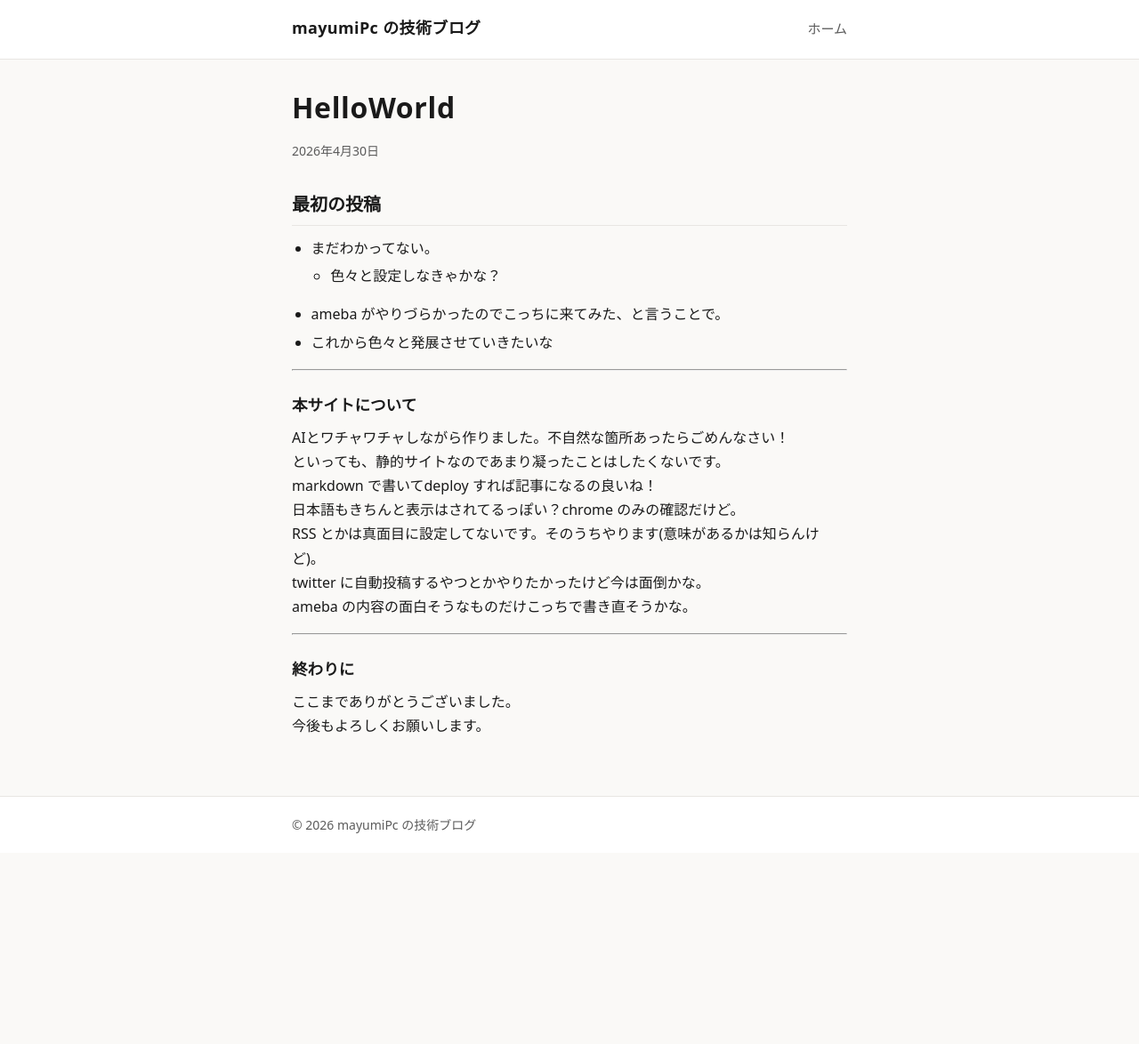
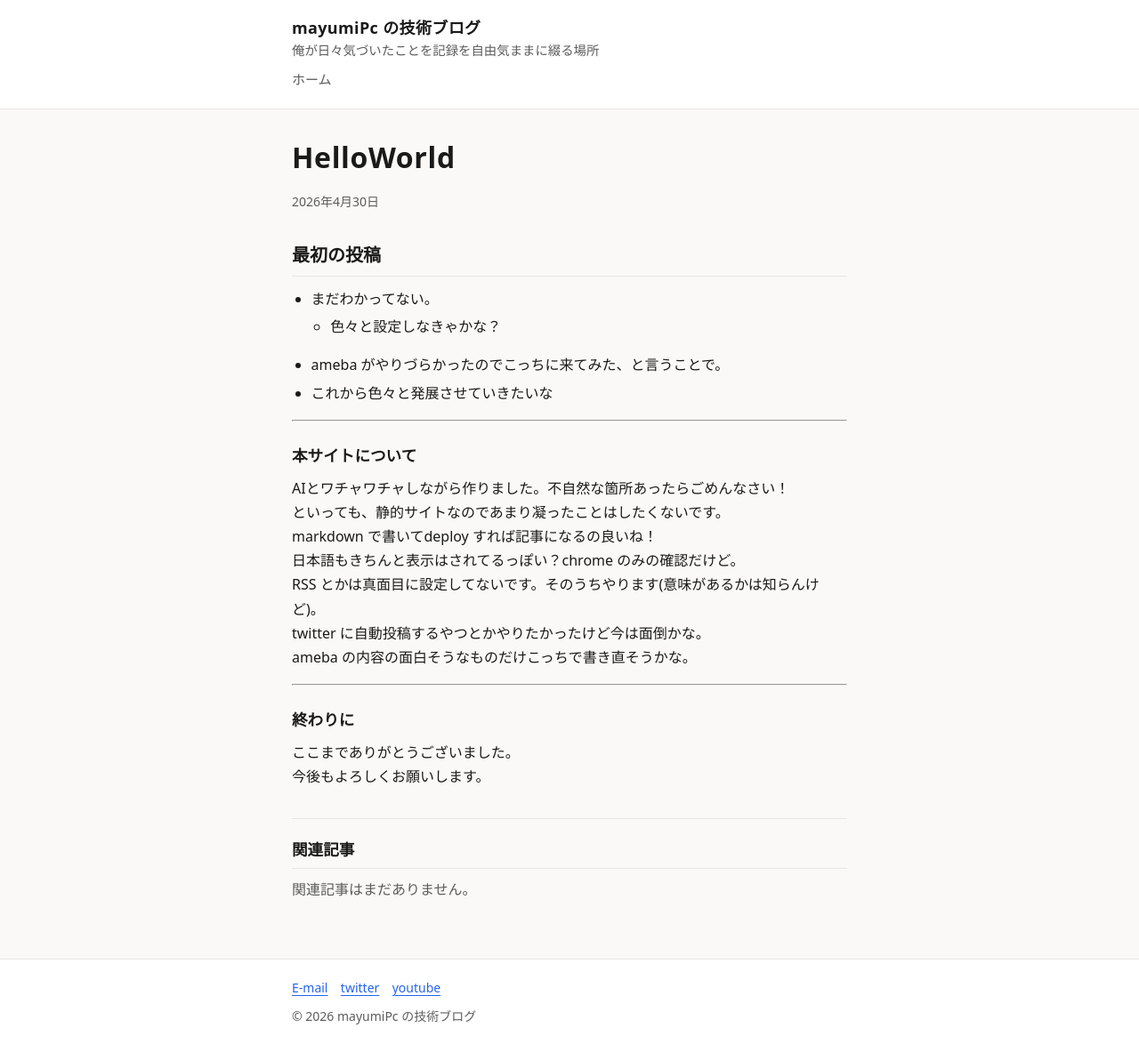
Before and after one commit to mayumiPc/mayumiPc.github.io, a Jekyll site: the page built from _posts/2026-04-30-first.md, in a window 1280 px wide. Shown: the whole page at 89% size. Built offline with Jekyll 4.4.1, drawn with Linux system fonts in a browser that asks for light colours; before the commit the page ends 959 px from its top, so only the background shows below that.

Commit message:
レイアウトを刷新

```diff
--- a/_layouts/default.html
+++ b/_layouts/default.html
@@ -10,7 +10,10 @@
 <body>
   <header class="site-header">
     <div class="site-header__inner">
-      <p class="site-title"><a href="{{ '/' | relative_url }}">{{ site.title }}</a></p>
+      <div class="site-branding">
+        <p class="site-title">{{ site.title }}</p>
+        <p class="site-description">{{ site.description }}</p>
+      </div>
       <nav class="site-nav" aria-label="主要ナビゲーション">
         <a href="{{ '/' | relative_url }}">ホーム</a>
       </nav>
@@ -28,6 +31,26 @@
         {{ content }}
       </div>
     </article>
+    <section class="related-posts" aria-label="関連記事">
+      <h2>関連記事</h2>
+      {% assign related_posts = site.related_posts | where_exp: "post", "post.url != page.url" | limit: 3 %}
+      {% if related_posts == empty %}
+        {% assign related_posts = site.posts | where_exp: "post", "post.url != page.url" | limit: 3 %}
+      {% endif %}
+      {% if related_posts != empty %}
+      <ul class="related-posts__list">
+        {% for post in related_posts %}
+        <li>
+          <h3 class="related-posts__heading">
+            <a href="{{ post.url | relative_url }}">{{ post.title }}</a>
+          </h3>
+        </li>
+        {% endfor %}
+      </ul>
+      {% else %}
+      <p class="related-posts__empty">関連記事はまだありません。</p>
+      {% endif %}
+    </section>
     {% else %}
     {{ content }}
     {% endif %}
@@ -35,7 +58,18 @@
 
   <footer class="site-footer">
     <div class="site-footer__inner">
-      <span>&copy; {{ site.time | date: '%Y' }} {{ site.title }}</span>
+      <ul class="footer-links__list" aria-label="リンク">
+        <li>
+          <a href="mailto:mpc-developer@outlook.jp">E-mail</a>
+        </li>
+        <li>
+          <a href="https://x.com/NeoPhoenixPC/followers">twitter</a>
+        </li>
+        <li>
+          <a href="https://www.youtube.com/@NeoPhoenixPC">youtube</a>
+        </li>
+      </ul>
+      <span class="site-footer__copyright">&copy; {{ site.time | date: '%Y' }} {{ site.title }}</span>
     </div>
   </footer>
 </body>
--- a/assets/css/main.scss
+++ b/assets/css/main.scss
@@ -48,10 +48,15 @@ a {
   margin: 0 auto;
   padding: 1.25rem 1.5rem;
   display: flex;
-  align-items: baseline;
-  justify-content: space-between;
-  gap: 1rem;
-  flex-wrap: wrap;
+  flex-direction: column;
+  align-items: flex-start;
+  gap: 0.6rem;
+}
+
+.site-branding {
+  display: flex;
+  flex-direction: column;
+  gap: 0.15rem;
 }
 
 .site-title {
@@ -60,15 +65,13 @@ a {
   font-weight: 700;
   letter-spacing: 0.02em;
   line-height: 1.3;
+}
 
-  a {
-    color: inherit;
-    text-decoration: none;
-
-    &:hover {
-      color: $accent;
-    }
-  }
+.site-description {
+  margin: 0;
+  color: $muted;
+  font-size: 0.9rem;
+  line-height: 1.5;
 }
 
 .site-nav {
@@ -101,6 +104,26 @@ a {
   max-width: 42rem;
   margin: 0 auto;
   padding: 1.25rem 1.5rem;
+  display: flex;
+  flex-direction: column;
+  gap: 0.5rem;
+}
+
+.footer-links__list {
+  list-style: none;
+  margin: 0;
+  padding: 0;
+  display: flex;
+  gap: 0.9rem;
+  flex-wrap: wrap;
+}
+
+.footer-links__list li {
+  margin: 0;
+}
+
+.site-footer__copyright {
+  display: block;
 }
 
 /* 記事本文 */
@@ -185,6 +208,17 @@ a {
   font-weight: 600;
 }
 
+.site-main .post-list__heading {
+  margin: 0;
+  font-size: 1.05rem;
+}
+
+.post-list__preview {
+  margin: 0.35rem 0 0;
+  font-size: 0.9rem;
+  color: $muted;
+}
+
 .post-list__meta {
   display: block;
   font-size: 0.8125rem;
@@ -221,6 +255,32 @@ a {
   }
 }
 
+.related-posts {
+  margin-top: 2rem;
+  padding-top: 1.25rem;
+  border-top: 1px solid $border;
+}
+
+.related-posts h2 {
+  margin: 0 0 0.6rem;
+  font-size: 1.1rem;
+}
+
+.related-posts__list {
+  margin: 0;
+  padding-left: 1.25rem;
+}
+
+.site-main .related-posts__heading {
+  margin: 0;
+  font-size: 1rem;
+}
+
+.related-posts__empty {
+  margin: 0;
+  color: $muted;
+}
+
 @media (min-width: 48rem) {
   .site-main h1 {
     font-size: 2rem;
```
Also changed, not shown: index.md (+4 -5 lines).
